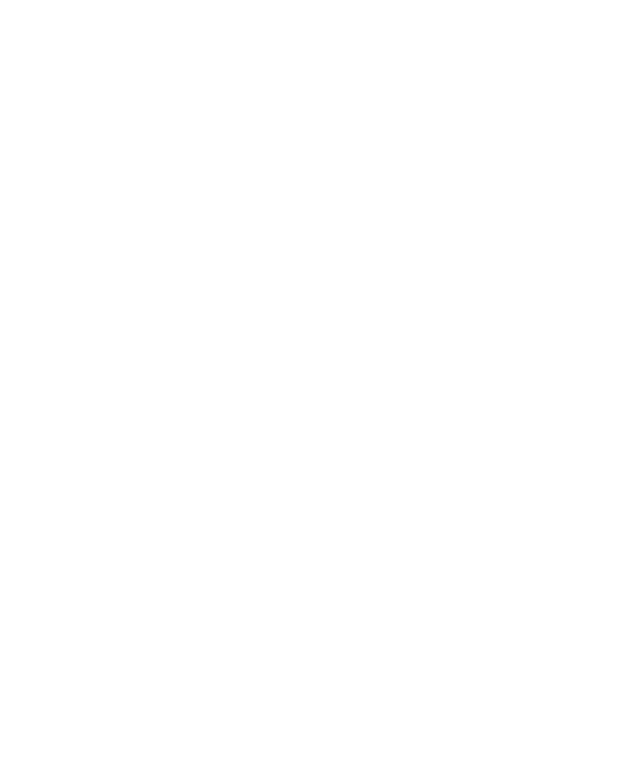
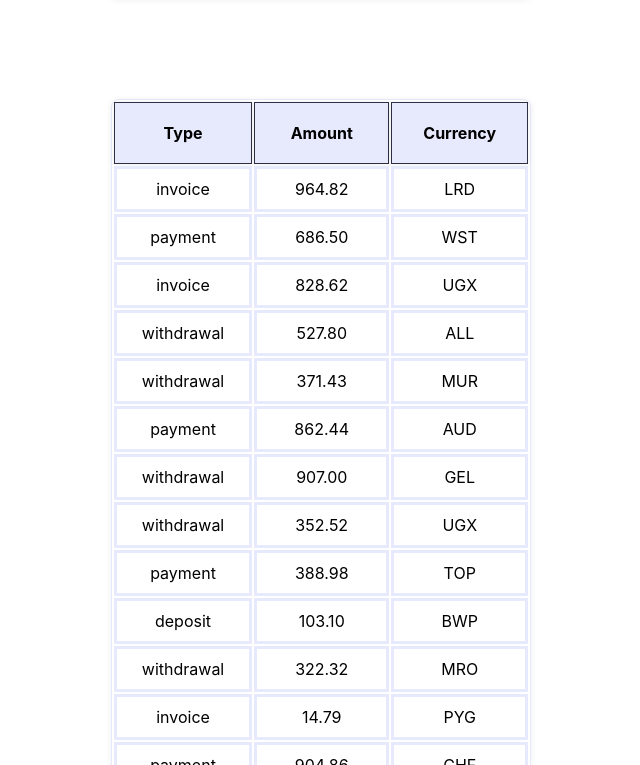
Before and after one commit to Olena-Rudnieva/goit-react-hw-01-components, a React (Create React App) app: page / in a window 1280 px wide. Shown: the part 1595-2360 px from the top of the page, without its empty margins (319-959 px from the left). Before the commit the page ends 1534 px from the top, so only its background shows below. Built offline with nearby package versions, Linux system fonts and the light colour scheme.

Commit message:
Update transactions

```diff
--- a/src/components/App.jsx
+++ b/src/components/App.jsx
@@ -1,9 +1,11 @@
-import user from '../../src/user.json';
-import data from '../../src/data.json';
-import friends from '../../src/friends.json';
+import user from '../data/user.json';
+import data from '../data/data.json';
+import friends from '../data/friends.json';
+import transactions from '../data/transactions.json';
 import { Profile } from './Profile/Profile';
 import { StatisticList } from './Statistics/StatisticList';
 import { FriendList } from './FriendList/FriendList';
+import { TransactionHistory } from './TransactionHistory/TransactionHistory';
 
 export const App = () => {
   return (
@@ -17,6 +19,7 @@
       />
       <StatisticList title="Upload stats" stats={data} />
       <FriendList friends={friends} />
+      <TransactionHistory items={transactions} />
     </div>
   );
 };
--- a/src/components/FriendList/FriendList.styled.js
+++ b/src/components/FriendList/FriendList.styled.js
@@ -6,7 +6,6 @@
   box-shadow: 0px 1px 6px rgba(46, 47, 66, 0.08);
   border-radius: 8px;
   margin-top: 40px;
-  margin-bottom: 40px;
   margin-left: auto;
   margin-right: auto;
   padding-top: 30px;
--- a/src/components/Profile/Profile.styled.js
+++ b/src/components/Profile/Profile.styled.js
@@ -6,7 +6,7 @@
   box-shadow: 0px 1px 6px rgba(46, 47, 66, 0.08);
   border-radius: 8px;
   margin-top: 40px;
-  margin-bottom: 50px;
+  margin-bottom: 100px;
   margin-left: auto;
   margin-right: auto;
   padding-top: 40px;
--- a/src/components/Statistics/Statistics.styled.js
+++ b/src/components/Statistics/Statistics.styled.js
@@ -5,8 +5,7 @@
   border: 1px solid #e7e9fc;
   box-shadow: 0px 1px 6px rgba(46, 47, 66, 0.08);
   border-radius: 8px;
-  margin-top: 40px;
-  margin-bottom: 50px;
+  margin-bottom: 100px;
   margin-left: auto;
   margin-right: auto;
   padding-top: 40px;
--- /dev/null
+++ b/src/components/TransactionHistory/TransactionHistory.jsx
@@ -0,0 +1,34 @@
+import { TransactionItem } from './TransactionItem';
+import { Table, HeadItem } from './TransactionHistory.styled';
+import PropTypes from 'prop-types';
+
+export const TransactionHistory = ({ items }) => {
+  return (
+    <Table>
+      <thead>
+        <tr>
+          <HeadItem>Type</HeadItem>
+          <HeadItem>Amount</HeadItem>
+          <HeadItem>Currency</HeadItem>
+        </tr>
+      </thead>
+
+      <tbody>
+        {items.map(item => {
+          return (
+            <TransactionItem
+              key={item.id}
+              type={item.type}
+              amount={item.amount}
+              currency={item.currency}
+            />
+          );
+        })}
+      </tbody>
+    </Table>
+  );
+};
+
+TransactionHistory.propTypes = {
+  items: PropTypes.arrayOf(PropTypes.object),
+};
--- /dev/null
+++ b/src/components/TransactionHistory/TransactionHistory.styled.js
@@ -0,0 +1,28 @@
+import { styled } from 'styled-components';
+
+export const Table = styled.table`
+  width: 420px;
+  border: 1px solid #e7e9fc;
+  box-shadow: 0px 1px 6px rgba(46, 47, 66, 0.08);
+  border-radius: 8px;
+  margin-top: 100px;
+  margin-bottom: 40px;
+  margin-left: auto;
+  margin-right: auto;
+  text-align: center;
+`;
+
+export const HeadItem = styled.th`
+  width: 140px;
+  border: 1px solid #2e2f42;
+  box-shadow: 0px 1px 6px rgba(46, 47, 66, 0.08);
+  padding-top: 20px;
+  padding-bottom: 20px;
+  background-color: #e7e9fc;
+`;
+
+export const Item = styled.td`
+  border: 3px solid #e7e9fc;
+  padding-top: 10px;
+  padding-bottom: 10px;
+`;
--- /dev/null
+++ b/src/components/TransactionHistory/TransactionItem.jsx
@@ -0,0 +1,18 @@
+import { Item } from './TransactionHistory.styled';
+import PropTypes from 'prop-types';
+
+export const TransactionItem = ({ type, amount, currency }) => {
+  return (
+    <tr>
+      <Item>{type}</Item>
+      <Item>{amount}</Item>
+      <Item>{currency}</Item>
+    </tr>
+  );
+};
+
+TransactionItem.propTypes = {
+  type: PropTypes.string,
+  amount: PropTypes.string,
+  currency: PropTypes.string,
+};
```
Also changed, not shown: src/data/data.json (renamed from src/data.json), src/data/friends.json (renamed from src/friends.json), src/data/transactions.json (renamed from src/transactions.json), src/data/user.json (renamed from src/user.json).
